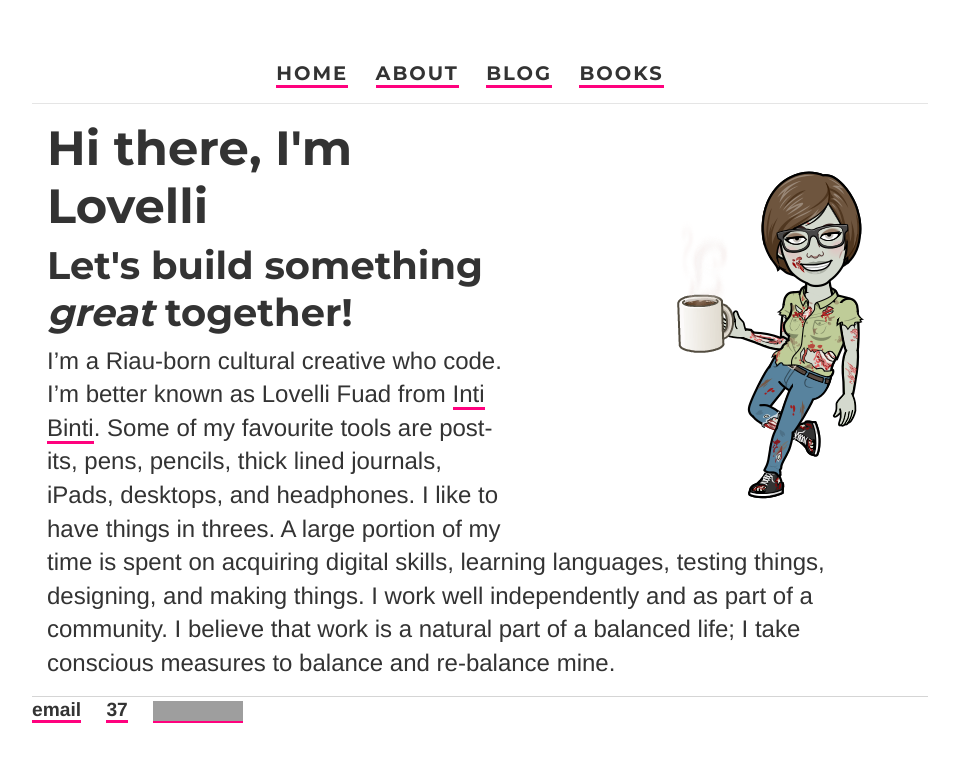
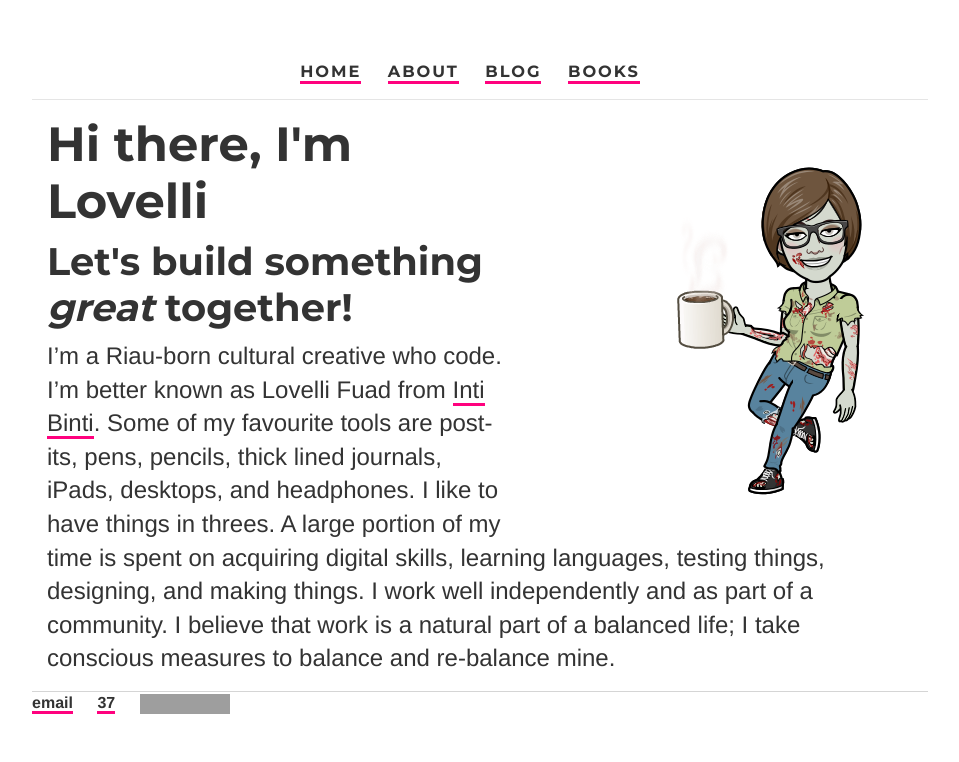
Before and after one commit to ariesti/ariesti.github.io, a Jekyll site: the page built from index.html, in a window 1280 px wide. Shown: the top 762 px of the page, without its empty margins (160-1119 px from the left). Built offline with Jekyll 4.4.1, drawn with Linux system fonts in a browser that asks for light colours; grey boxes are pictures that could not be loaded.

Commit message:
Update main.css

```diff
--- a/css/main.css
+++ b/css/main.css
@@ -21,7 +21,7 @@
 h6 { font-size: 0.9em; }
 
 ul { font-size: 1.5em; line-height: 1.4em; color: #333; }
-nav ul, footer ul { text-decoration: none; padding: 0px; list-style-type: none; font-weight: bold; }
+nav ul, footer ul { text-decoration: none; font-size: 1.25em; padding: 0px; list-style-type: none; font-weight: bold; }
 nav ul li, footer ul li { display: inline; margin-right: 20px; }
 
 footer { text-decoration: none; border-top: 1px solid #d5d5d5; font-size: .8em; }
```
